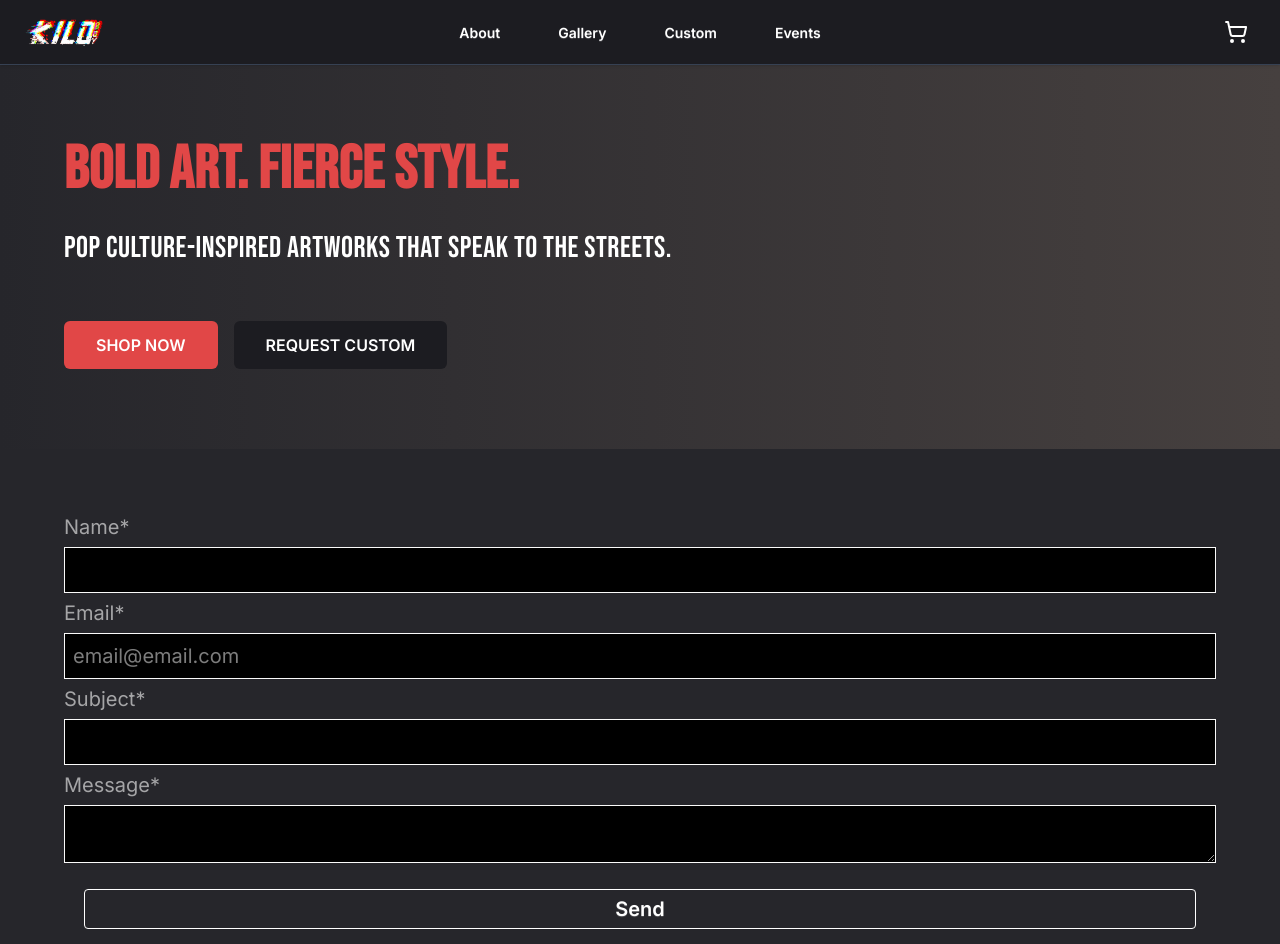
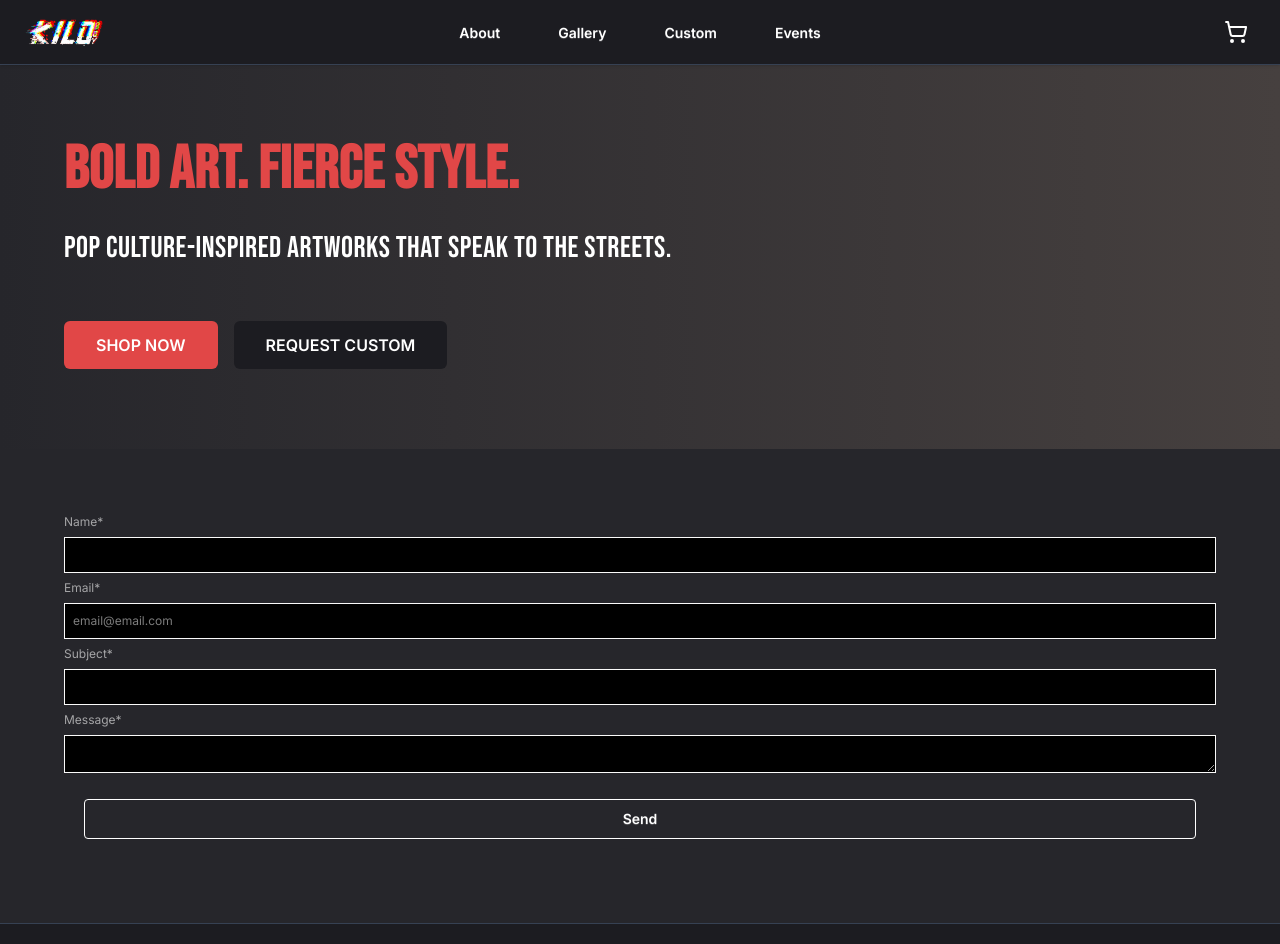
Before and after one commit to MOGARRR/miles, a Next.js app: page / in a window 1280 px wide. Shown: the top 944 px of the page. Built offline with nearby package versions, Linux system fonts and the light colour scheme.

Commit message:
change text size

```diff
--- a/app/components/ContactForm.tsx
+++ b/app/components/ContactForm.tsx
@@ -58,7 +58,7 @@ const ContactForm = () => {
   return (
     <>
     <form onSubmit={handleSubmit}>
-          <fieldset className="fieldset p-4 text-xl m-12">
+          <fieldset className="fieldset p-4 m-12">
 
           <label className="label">Name*</label>
           <input
@@ -108,7 +108,7 @@ const ContactForm = () => {
           <button
             type="submit"
             disabled={isSending}
-            className=" text-xl text-white btn btn-neutral btn-outline m-5 rounded-sm border-white">
+            className=" text-white btn btn-neutral btn-outline m-5 rounded-sm border-white">
             {isSending ? "Sending..." : "Send"}
           </button>
         </fieldset>
```
